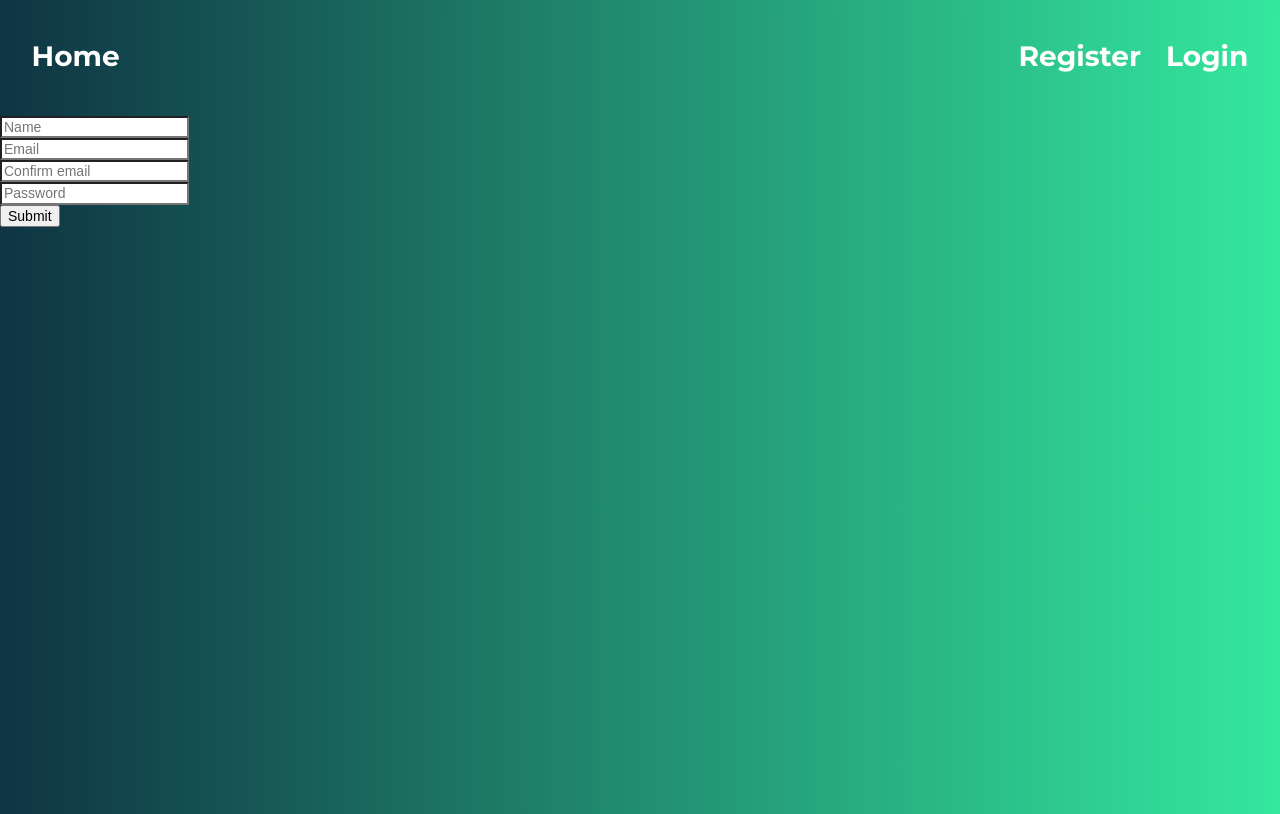
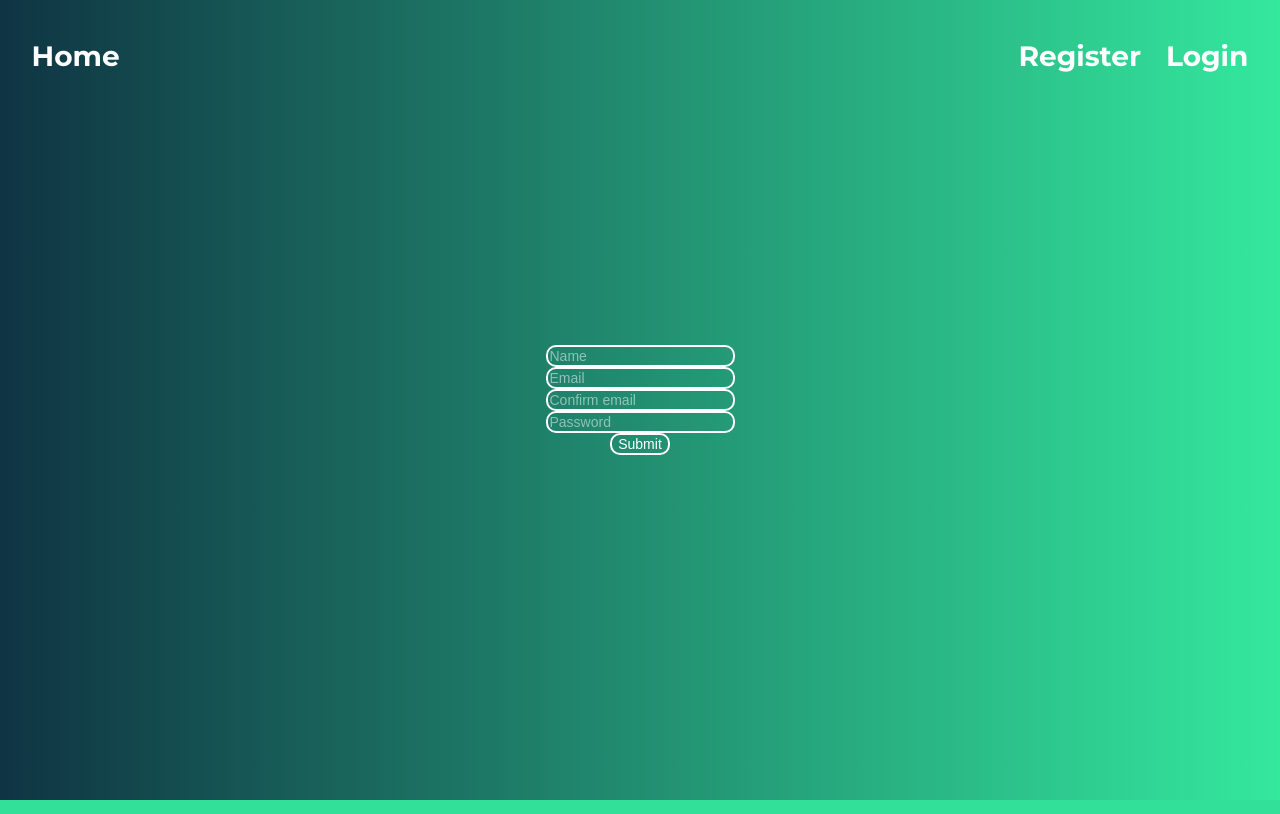
Before and after one commit to maximbarbe/Trading-Simulator, a Flask app: page /register in a window 1280 px wide. Run offline with Flask 3, Linux system fonts and the light colour scheme; parts of the project's set-up code (start-up, migrations or seed data) failed here and were passed over; some libraries are stand-ins or nearby versions.

Commit message:
work on register form

```diff
--- a/app.py
+++ b/app.py
@@ -5,7 +5,7 @@ from config import Config
 from forms import userForm
 from models import User
 from database import db
-
+from routes import routes
 
 # Initialisation of a user
 user = None
@@ -17,7 +17,7 @@ admin = False
 # App configuration
 app = Flask(__name__)
 app.config.from_object(Config)
-
+app.register_blueprint(routes)
 
 # Setup login manager
 login_manager = LoginManager(app)
@@ -35,32 +35,3 @@ csrf = CSRFProtect(app)
 
 # with app.app_context():
 #     db.create_all()
-
-# Base route when someone joins the server
-@app.route("/")
-def index():
-
-    return render_template("index.html", user = user)
-
-
-# Register route, will handle register form.
-@app.route("/register", methods=["GET", "POST"])
-def register():
-    register_form = userForm(request.form)
-    if request.method == "POST" and register_form.validate():
-        return redirect("/")
-    return render_template("register.html", form=register_form)
-
-
-
-
-# Login route, will add the user to the session and redirect to base directory
-@app.route("/login", methods=["GET", "POST"])
-def login():
-    return "<b>Login Page</b>"
-
-# Logout route, will remove the user from the session and redirect to base directory
-@app.route("/logout")
-def logout():
-
-    return redirect("/")
--- a/requirements.txt
+++ /dev/null
@@ -1,2 +0,0 @@
-Werkzeug==0.16.0
-WTForms==3.0.1
--- /dev/null
+++ b/routes.py
@@ -0,0 +1,44 @@
+from flask import Blueprint, render_template, request, redirect
+from models import User
+from forms import userForm
+from database import db
+
+
+# Initialisation of a user
+user = None
+
+# Give admin privileges
+admin = False
+
+routes = Blueprint('routes', __name__, template_folder='templates', static_folder='static')
+
+
+
+# Base route when someone joins the server
+@routes.route("/")
+def index():
+
+    return render_template("index.html", user = user)
+
+
+# Register route, will handle register form.
+@routes.route("/register", methods=["GET", "POST"])
+def register():
+    register_form = userForm(request.form)
+    if request.method == "POST" and register_form.validate():
+        return redirect("/")
+    return render_template("register.html", form=register_form)
+
+
+
+
+# Login route, will add the user to the session and redirect to base directory
+@routes.route("/login", methods=["GET", "POST"])
+def login():
+    return "<b>Login Page</b>"
+
+# Logout route, will remove the user from the session and redirect to base directory
+@routes.route("/logout")
+def logout():
+
+    return redirect("/")
--- a/static/base.css
+++ b/static/base.css
@@ -15,6 +15,10 @@ html {
     list-style: none;
     padding: 0;
     padding: 1.5%;
+    position: fixed;
+    top: 0;
+    left: 0;
+    right: 0;
 }
 
 .navbar-li {
--- a/static/register.css
+++ b/static/register.css
@@ -1,11 +1,26 @@
 @import url('https://fonts.googleapis.com/css2?family=Montserrat:wght@400;700&display=swap');
 
+.container {
+    display: flex;
+    flex-direction: column;
+    align-items: center;
+    height: 100%;
+    justify-content: center;
+}
 .form-container {
     display: flex;
     flex-direction: column;
+    align-items: center;
 }
 
-.form-row {
-    display: flex;
-    flex-direction: row;
+.register-input{
+    border: solid white 2px;
+    background-color: transparent;
+    border-radius: 10px;
+    color: white;
 }
+
+.register-input::placeholder {
+    color: white;
+    opacity: 0.5;
+}
--- a/templates/base.html
+++ b/templates/base.html
@@ -15,21 +15,21 @@
         <header class="navbar">
             <ul class="navbar-list">
                 <li class="navbar-li">
-                    <a class="navbar-element" href="{{url_for('index')}}">Home</a>
+                    <a class="navbar-element" href="{{url_for('routes.index')}}">Home</a>
                 </li>
                 {% if not user %}
                 <li class="navbar-li">
-                    <a class="navbar-element" href="{{url_for('register')}}">Register</a>
+                    <a class="navbar-element" href="{{url_for('routes.register')}}">Register</a>
                 </li>
                 <li class="navbar-li">
-                    <a class="navbar-element" href="{{url_for('login')}}">Login</a>
+                    <a class="navbar-element" href="{{url_for('routes.login')}}">Login</a>
                 </li>
                 {% else %}
                 <li class="navbar-li">
                     <a class="navbar-element">Welcome back {{user.name}}</a>
                 </li>
                 <li class="navbar-li">
-                    <a class="navbar-element" href="{{url_for('logout')}}">
+                    <a class="navbar-element" href="{{url_for('routes.logout')}}">
                         Logout
                     </a>
                 </li>
--- a/templates/index.html
+++ b/templates/index.html
@@ -5,7 +5,7 @@
 {% endblock %}
 {% block content %}
     <div class="index-content">
-        <a class="app-choice" href="/">Paper Trading</button>
-        <a class="app-choice" href="/">View Trades</button>
+        <a class="app-choice" href="/">Paper Trading</a>
+        <a class="app-choice" href="/">View Trades</a>
     </div>
 {% endblock %}
--- a/templates/register.html
+++ b/templates/register.html
@@ -1,15 +1,20 @@
 {% extends 'base.html' %}
 
 {% block title %} Register {% endblock %}
+{% block head %}
+<link rel = "stylesheet" href = "{{url_for('static', filename='register.css')}}" />
+{% endblock %}
 {% block content %}
+    <div class="container">
         <form method="POST" action="/register" class="form-container">
             {{ form.hidden_tag() }}
             {% for field in form %}
                 {% if field.widget.input_type != 'hidden' %}
                     <div class="form-row">
-                    {{ field(placeholder=field.description) }}
+                        {{ field(placeholder=field.description, class_="register-input") }}
                     </div>
                 {% endif %}
             {% endfor %}
         </form>
+    </div>
 {% endblock %}
```
Lines whose indentation alone changed are shown as unchanged.
